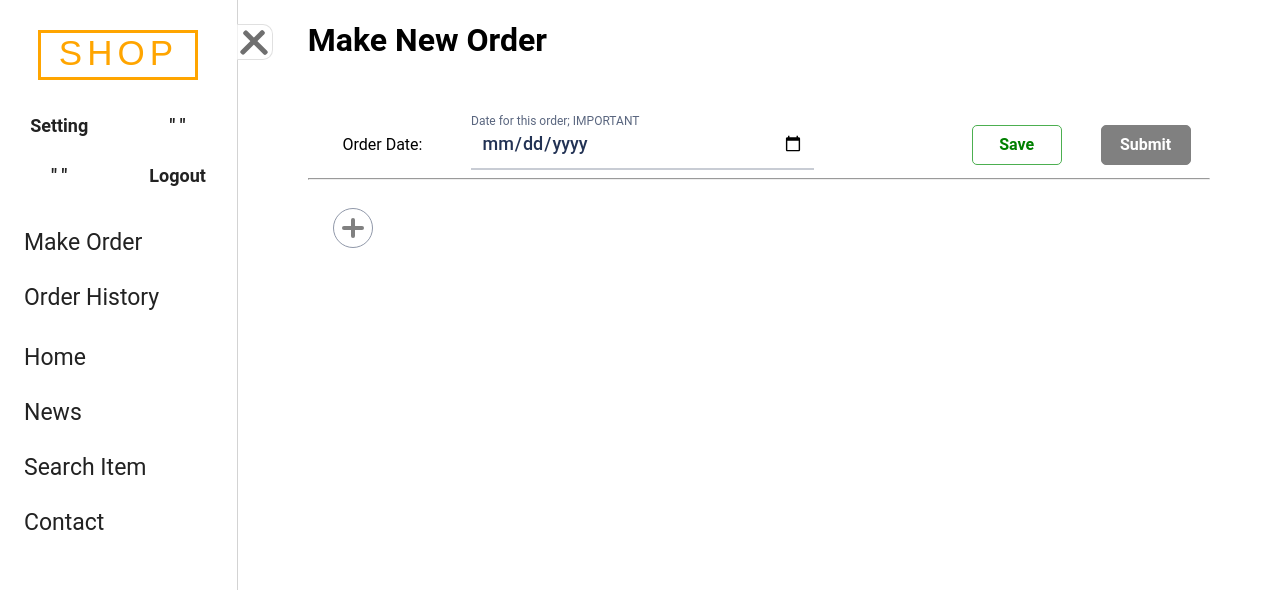
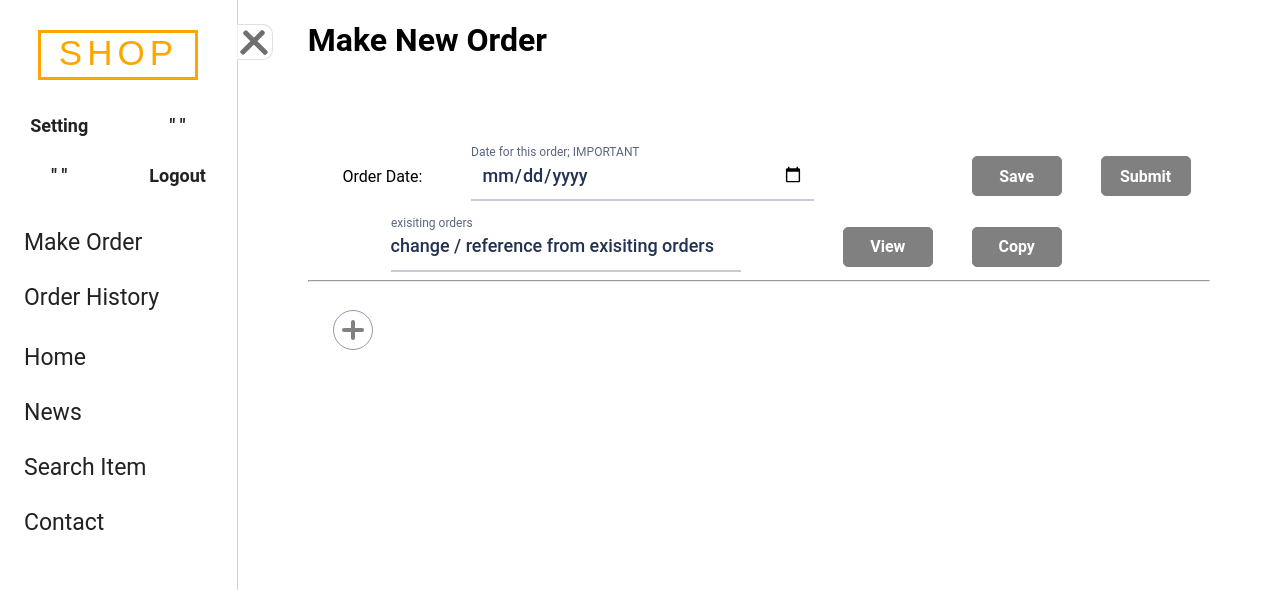
Before and after one commit to B46qqq/saien, a Flask app: template saien/templates/user_makeorder.html in a window 1280 px wide. Shown: the top 590 px of the page. Run offline with Flask 2, Linux system fonts and the light colour scheme; the template is opened without the code that fills it, so the values that code supplies are empty; parts of the project's set-up code (start-up, migrations or seed data) failed here and were passed over.

Commit message:
adding more feature like view/copy existing order during makeorder process

```diff
--- a/saien/models.py
+++ b/saien/models.py
@@ -109,6 +109,9 @@ class Invoice(db.Model):
 
     shop_id = db.Column(db.Integer, db.ForeignKey('shop.id'))
     items = db.relationship('InvoiceItem', backref='origin_invoice', cascade="delete")
+
+    def getOrderDate(self):
+        return self.order_date.strftime('%d, %B, %Y \t %A')
 
     def setTotal(self, total):
         self.total = total
--- a/saien/static/css/user_makeorder.css
+++ b/saien/static/css/user_makeorder.css
@@ -151,7 +151,6 @@ orderNumber {
 
 
 form {
-    margin-top: 60px;
 }
 
 .additional:required:invalid{
@@ -161,3 +160,27 @@ form {
 .additional option{
     color: #223254;
 }
+
+
+message {
+    display: grid;
+    grid-template-rows: 70px;
+    width: 100%;
+}
+
+message .alert {
+    height: 60px;
+    width: auto;
+    align-self: center;
+}
+
+formHistory {
+    display: grid;
+    grid-template-columns: 4fr 1fr 1fr 1fr;
+
+    margin-top: 20px;
+}
+
+formHistory label {
+    justify-self: end;
+}
--- a/saien/static/js/user_makeorder.js
+++ b/saien/static/js/user_makeorder.js
@@ -104,7 +104,7 @@ function autocomplete(inp, arr) {
      *
      */
     inp.addEventListener("click", function(e){
-        resetField(inp.parentNode, 'product');
+        resetField(inp.parentNode, 'product name');
     });
 
     /*
@@ -119,10 +119,9 @@ function autocomplete(inp, arr) {
     inp.addEventListener("focusout", function(e){
 
         var sel = inp.parentNode.nextElementSibling.querySelector('select');
-        if (lastValue != this.value){
+        if (lastValue != this.value && lastValue != null){// lastValue != null counter for initial
             sel.value = "";
-            sel.focusout;
-            sel.click();
+            resetField(sel.parentNode, 'unit');
             removeUnitSelector(this.parentNode.nextElementSibling);
             updateUnitSelector(this.value, this.parentNode.nextElementSibling);
         }
@@ -472,8 +471,44 @@ function ajaxPostJson(jsonString){
                              'application/json');
 
     request.onload = function(){
-        console.log('success');
+        var ret =  JSON.parse(this.responseText);
+        var msg_div = document.getElementById('message');
+        var msg = msg_div.querySelector('strong');
+        msg_div.classList.remove('hide');
+        if ('success' in ret){
+            msg_div.classList.add('success');
+            msg.innerHTML = ret['success'];
+            return;
+        }
+        msg_div.classList.remove('success');
+        msg.innerHTML = ret['error'];
     }
 
     request.send(jsonString);
 }
+
+
+// for formHistory section
+var fh = document.querySelector('select[name="orderhistory"]');
+fh.addEventListener('click', function(){
+    resetField(this.parentNode, 'existing orders');
+});
+fh.addEventListener('focusout', function(){
+    var fh_section = document.querySelector('formHistory');
+    if (this.value != ""){
+        makeValidField(this.parentNode);
+        // view existing order history
+        var temp = fh_section.querySelector('button[name="view"]');
+        temp.classList.remove('disabled');
+        temp.setAttribute('onclick', "lalala()");
+        // copy existing order history
+        var temp = fh_section.querySelector('button[name="copy"]');
+        temp.classList.remove('disabled');
+        temp.setAttribute('onclick', "lalala()");
+    }
+});
+
+
+function lalala(){
+    console.log('say something');
+}
--- a/saien/templates/user_makeorder.html
+++ b/saien/templates/user_makeorder.html
@@ -10,6 +10,16 @@
 <h1> Make New Order </h1>
 
 <form autocomplete="off">
+
+    <message>
+        <div class="alert hide" id="message">
+            <span class="closebtn" onclick="this.parentElement.classList.add('hide');">
+                &times;
+            </span>
+            <strong></strong>
+        </div>
+    </message>
+
     <formTop>
         <orderDate>
             <p>
@@ -26,7 +36,7 @@
 
         <div></div>
 
-        <button class="reg_btn success_btn formTop_btn"
+        <button class="reg_btn success_btn formTop_btn disabled"
                 type="button"
                 name="update">
             Save
@@ -39,8 +49,31 @@
                 name="update">
             Submit
         </button>
+    </formTop>
 
-    </formTop>
+    <formHistory>
+        <label class="in">
+            <select name="orderhistory" class="additional">
+                <option value="" disabled selected style="display:none; color:#d3d3d3;">
+                    change / reference from exisiting orders
+                </option>
+                {% for o in existOrders %}
+                <option>{{ o }}</option>
+                {% endfor %}
+            </select>
+            <span class="label">exisiting orders</span>
+        </label>
+        <button class="reg_btn warning_btn formTop_btn disabled"
+                type="button"
+                name="view">
+            View
+        </button>
+        <button class="reg_btn success_btn formTop_btn disabled"
+                type="button"
+                name="copy">
+            Copy
+        </button>
+    </formHistory>
 
     <hr>
 
@@ -50,7 +83,7 @@
             <label class="in autocomplete">
                 <input name="pname"
                        type="text"
-                       placeholder=""
+                       placeholder="&nbsp;"
                        required>
                 <span class="label">product name</span>
             </label>
@@ -68,7 +101,7 @@
                 <input name="quantity"
                        type="number"
                        step="0.01"
-                       placeholder=""
+                       placeholder="&nbsp;"
                        min="0">
                 <span class="label">quantity</span>
             </label>
```
Also changed, not shown: saien/user/views.py (+15 -9 lines), storage.db, 1 other file.
